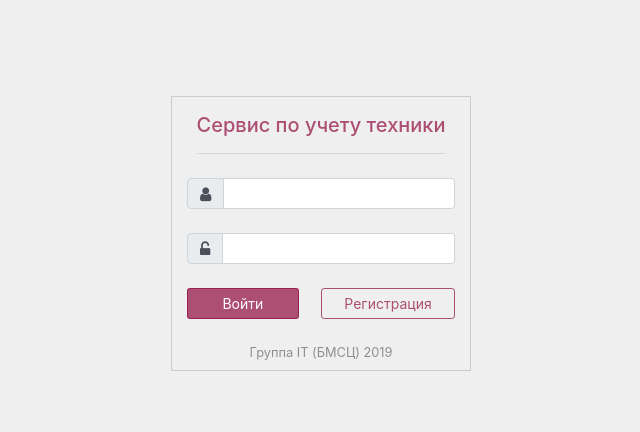
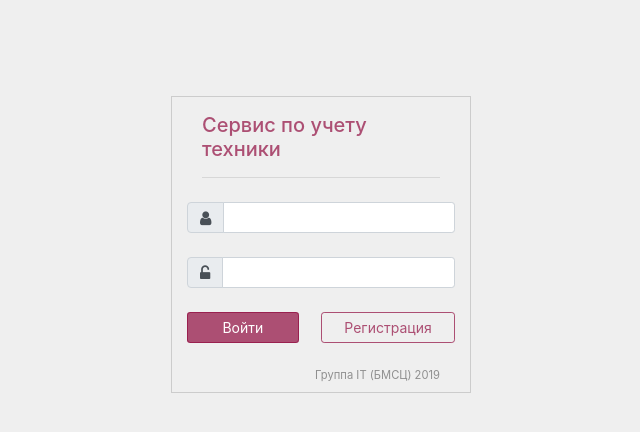
Before and after one commit to palladine/uchet, a Django app: page /app/login in a window 1280 px wide. Shown: the top 432 px of the page, without its empty margins (319-959 px from the left). Run offline with Django 3.2, Linux system fonts and the light colour scheme; some libraries are stand-ins or nearby versions.

Commit message:
4.12.2019

```diff
--- a/app/static/css/main_style.css
+++ b/app/static/css/main_style.css
@@ -84,6 +84,6 @@ body {
         }
 
         .footer {
-            font-size: 0.8rem;
+            font-size: 0.7rem;
             color: rgba(0,0,0,0.4);
         }
--- a/templates/login.html
+++ b/templates/login.html
@@ -22,8 +22,9 @@
         <div class="row d-flex justify-content-center m-0 p-0 mt-5">
             <div class="col-1 col-sm-2"></div>
             <div class="col-2 mt-5" style="min-width: 300px; max-width:300px; border: 0.2px solid #ccc">
+
                 <div class="row d-flex justify-content-center m-0 p-0">
-                    <div class="mt-3 mb-2 login"><h5>Сервис по учету техники</h5><hr></div>
+                    <div class="col-12 mt-3 mb-2 login"><h5>Сервис по учету техники</h5><hr></div>
 
                     <form action="{% url 'login' %}" method="post">
                         {% csrf_token %}
@@ -46,8 +47,7 @@
                             <input class="btn btn-outline-primary btn-sm col-6" type="submit" value="Регистрация" name="registration">
                         </div>
                     </form>
-
-                    <div class="footer d-flex justify-content-end mb-2">Группа IT (БМСЦ) 2019</div>
+                    <div class="col-12 d-flex justify-content-end mb-2 footer">Группа IT (БМСЦ) 2019</div>
                 </div>
             </div>
             <div class="col-1 col-sm-2"></div>
```
Also changed, not shown: db.sqlite3. Lines whose indentation alone changed are shown as unchanged.
